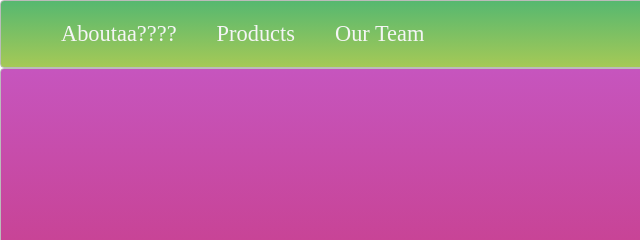
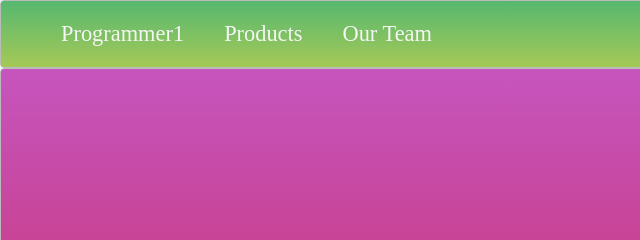
Before and after one commit to ntasic/git-example, a plain HTML site: page index.html in a window 1280 px wide. Shown: the top 240 px of the page, 0-640 px from the left. Drawn offline with Linux system fonts and the light colour scheme.

Commit message:
pgrammer 1

```diff
--- a/index.html
+++ b/index.html
@@ -7,7 +7,7 @@
 <body>
   <nav class="zone green">
       <ul class="main-nav">
-        <li><a href="">Aboutaa????</a></li>
+        <li><a href="">Programmer1</a></li>
         <li><a href="">Products</a></li>
         <li><a href="">Our Team</a></li>
         <li class="push"><a href="">Contacts</a></li>
```
